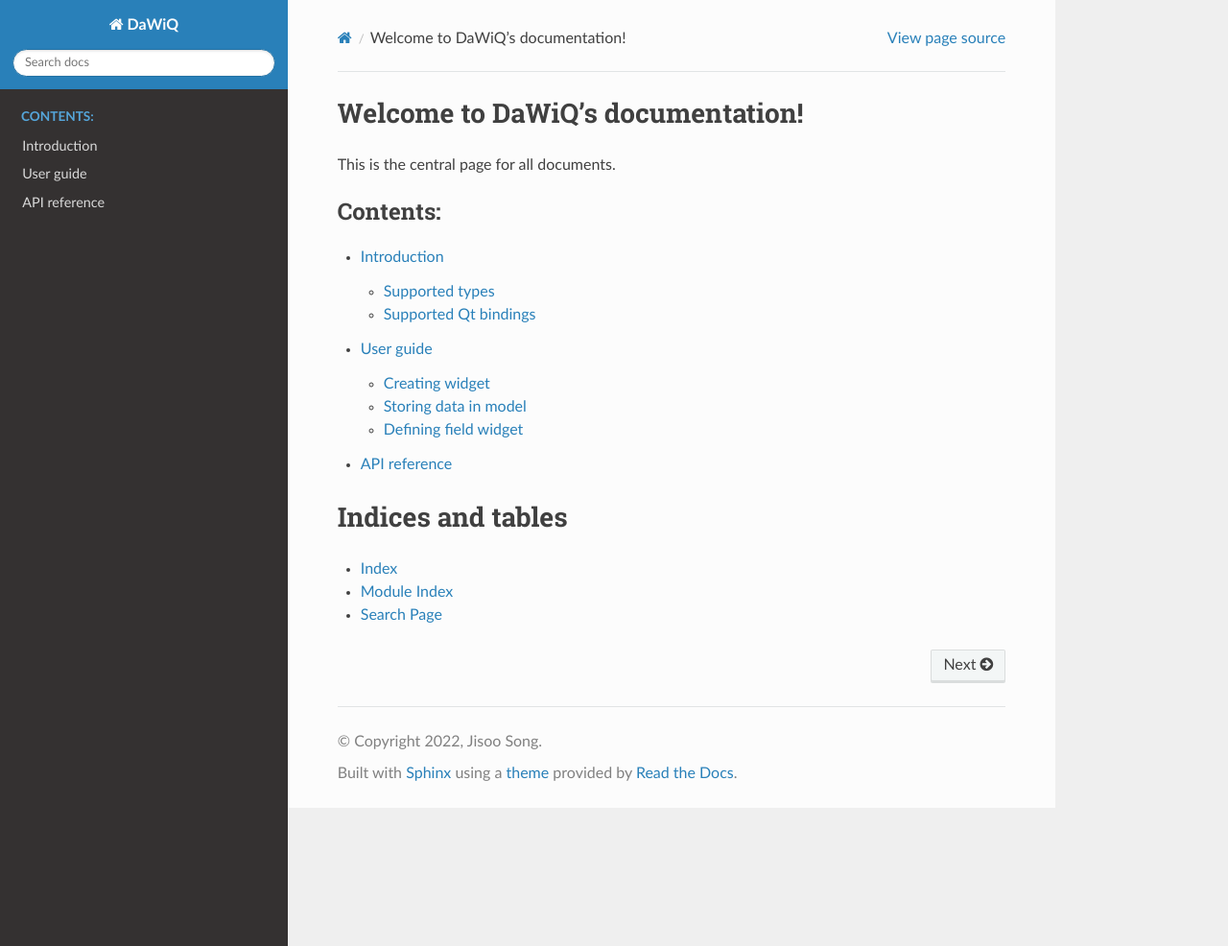
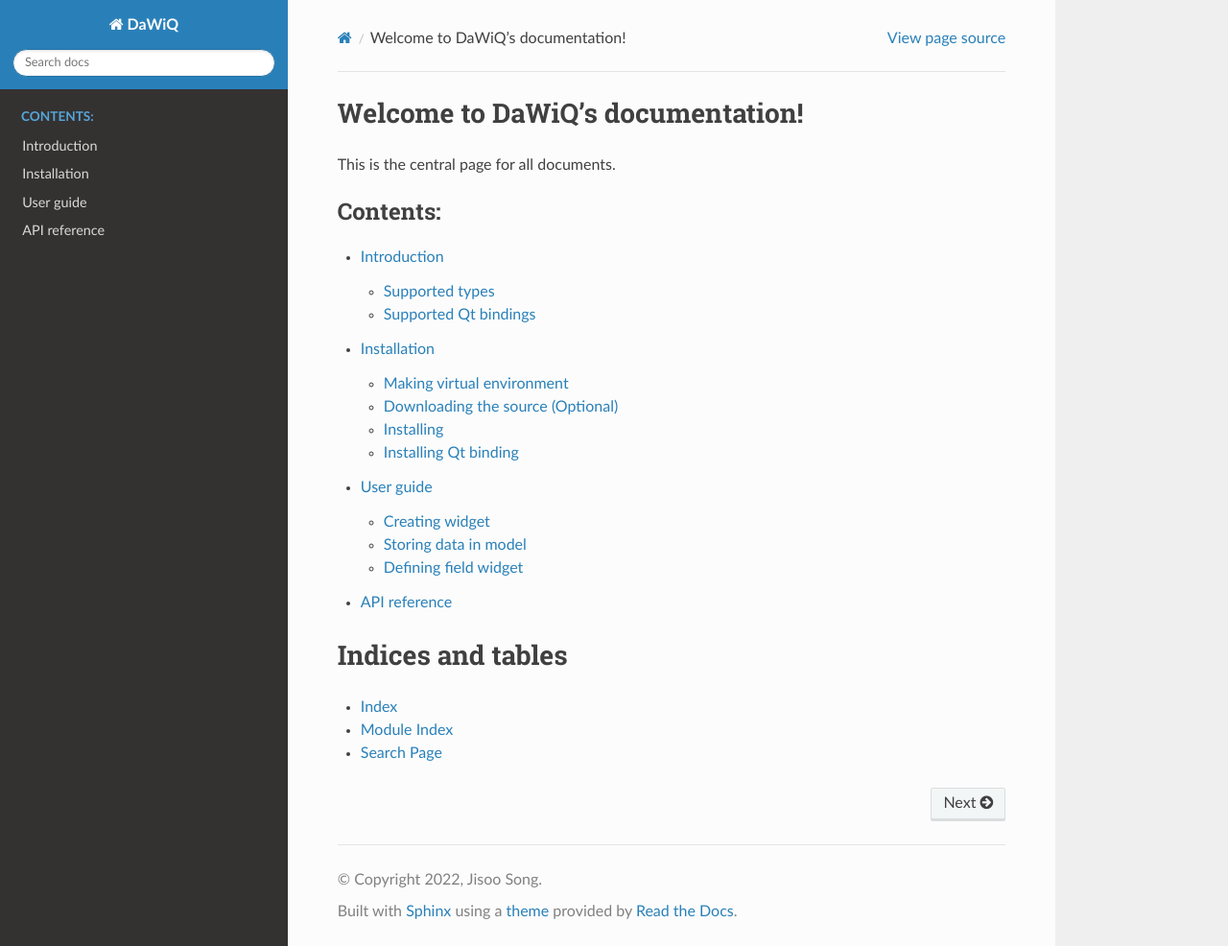
Before and after one commit to JSS95/dawiq, a Sphinx documentation site: the page built from doc/source/index.rst, in a window 1280 px wide and 986 px high. Shown: the whole window at 96% size. Built offline with Sphinx 7.4.7 and the Read the Docs theme 2.0.0, drawn with Linux system fonts in a browser that asks for light colours; part of the change alters nothing that is shown.

Commit message:
maint: add install.rst

```diff
--- a/doc/source/index.rst
+++ b/doc/source/index.rst
@@ -13,6 +13,7 @@ This is the central page for all documents.
    :caption: Contents:
 
    intro
+   install
    user-guide/index
    API reference <reference/index>
 
--- /dev/null
+++ b/doc/source/install.rst
@@ -0,0 +1,104 @@
+============
+Installation
+============
+
+This document explains how to install DaWiQ.
+
+Making virtual environment
+==========================
+
+It is recommended to make a dedicated virtual environment to avoid any possible collision with external libraries using different Qt dependencies.
+The easiest way is to use `Anaconda <https://www.anaconda.com/>`_:
+
+.. code-block:: bash
+
+   $ conda create -n my-env pip
+   $ conda activate my-env
+
+You are now in a new environment "my-env", with only `pip <https://pip.pypa.io/en/stable/>`_ package installed.
+Ready to go!
+
+Downloading the source (Optional)
+=================================
+
+You can download full source code of DaWiQ project without installing it by git.
+
+.. code-block:: bash
+
+   $ git clone git@github.com:JSS95/dawiq.git
+
+Note that you can download the source with ``pip`` command, but it will install the package at the same time.
+It will be explaned in the next section.
+
+Installing
+==========
+
+The package can be installed by
+
+.. code-block:: bash
+
+   $ pip install [-e] <PyPI name/url/path>[dependency options]
+
+For example, the following code installs the latest release from PyPI.
+
+.. code-block:: bash
+
+   $ pip install dawiq
+
+.. rubric:: install options
+
+There are two types of install options for developers.
+
+* Install with editable option (``-e``)
+* Install with dependency specification (``[...]``)
+
+Editable option installs the package as link to the original location.
+Change to the source directly applies as you import the package.
+
+Dependency specification installs additional modules which are required to access extra features of the package.
+You may add them in brackets right after the package argument.
+
+Available specifications for DaWiQ are:
+
+* ``test``: installs modules to run tests
+* ``test-ci``: installs modules to run tests in headless environment.
+* ``doc``: installs modules to build documentations
+* ``full``: installs every additional dependency
+
+With commas without trailing whitespaces, i.e. ``[A,B]``, you can pass multiple specifications.
+
+Installing from repository
+--------------------------
+
+By passing the vcs url, ``pip`` command automatically clones the source code and installs the package.
+
+.. code-block:: bash
+
+   $ pip install git+ssh://git@github.com/JSS95/dawiq.git
+
+If you want to pass install options, you need to specify the package name by ``#egg=``.
+For example, the following code installs the package with every additional dependency.
+
+.. code-block:: bash
+
+   $ pip install git+ssh://git@github.com/JSS95/dawiq.git#egg=dawiq[full]
+
+.. note::
+
+   If you pass ``-e`` option, full source code of the project will be downloaded under ``src/`` directory in your current location.
+
+Installing from source
+----------------------
+
+If you have already downloaded the source, you can install it by passing its path to ``pip install``.
+For example, in the path where ``setup.py`` is located the following command installs the package in editable mode, with full dependencies.
+
+.. code-block:: bash
+
+   $ pip install -e .[full]
+
+Installing Qt binding
+=====================
+
+DaWiQ needs Qt binding package installed in the environment, but it does not specify it as requirement.
+Install any one of the supported Qt binding listed in :ref:`intro` before using DaWiQ.
```
